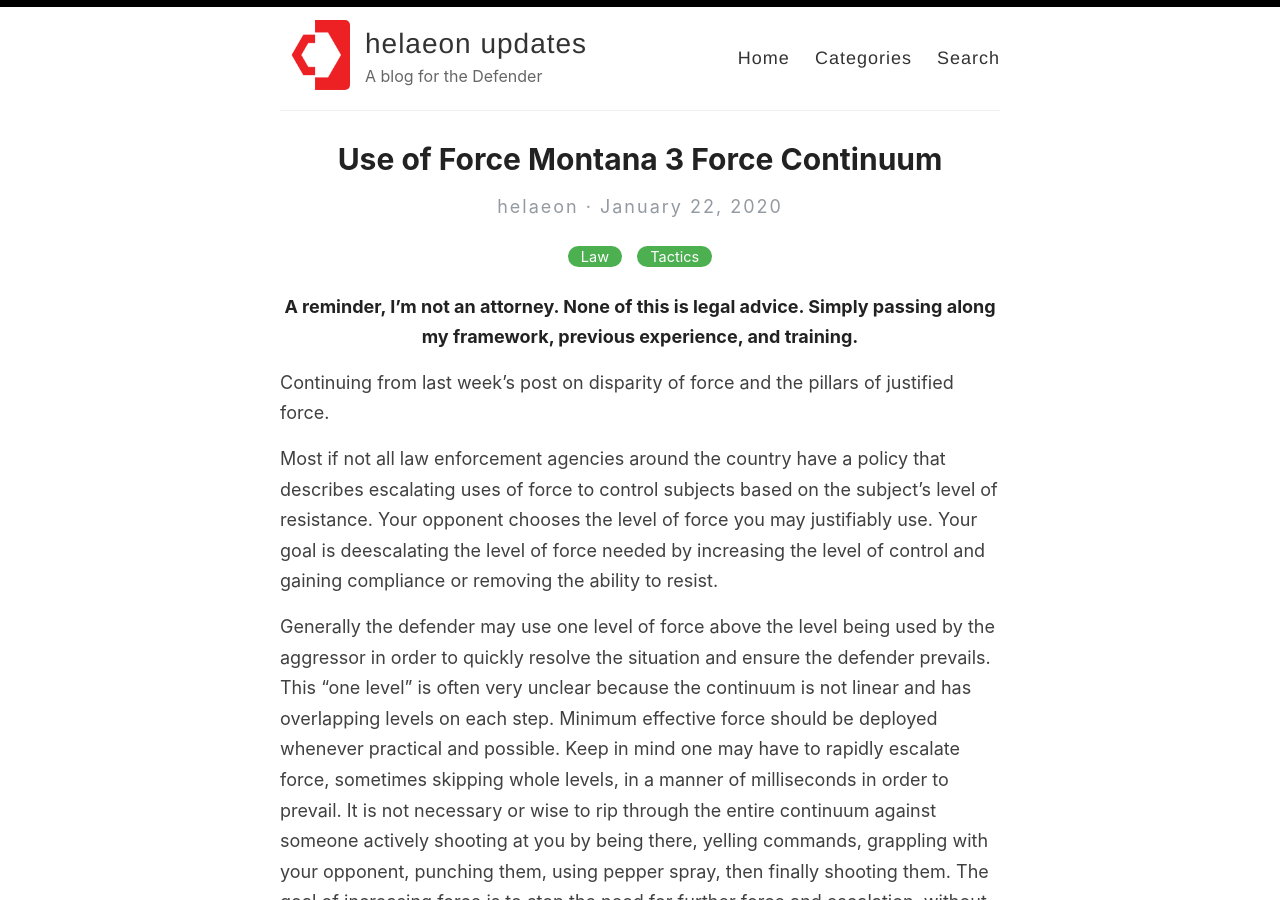
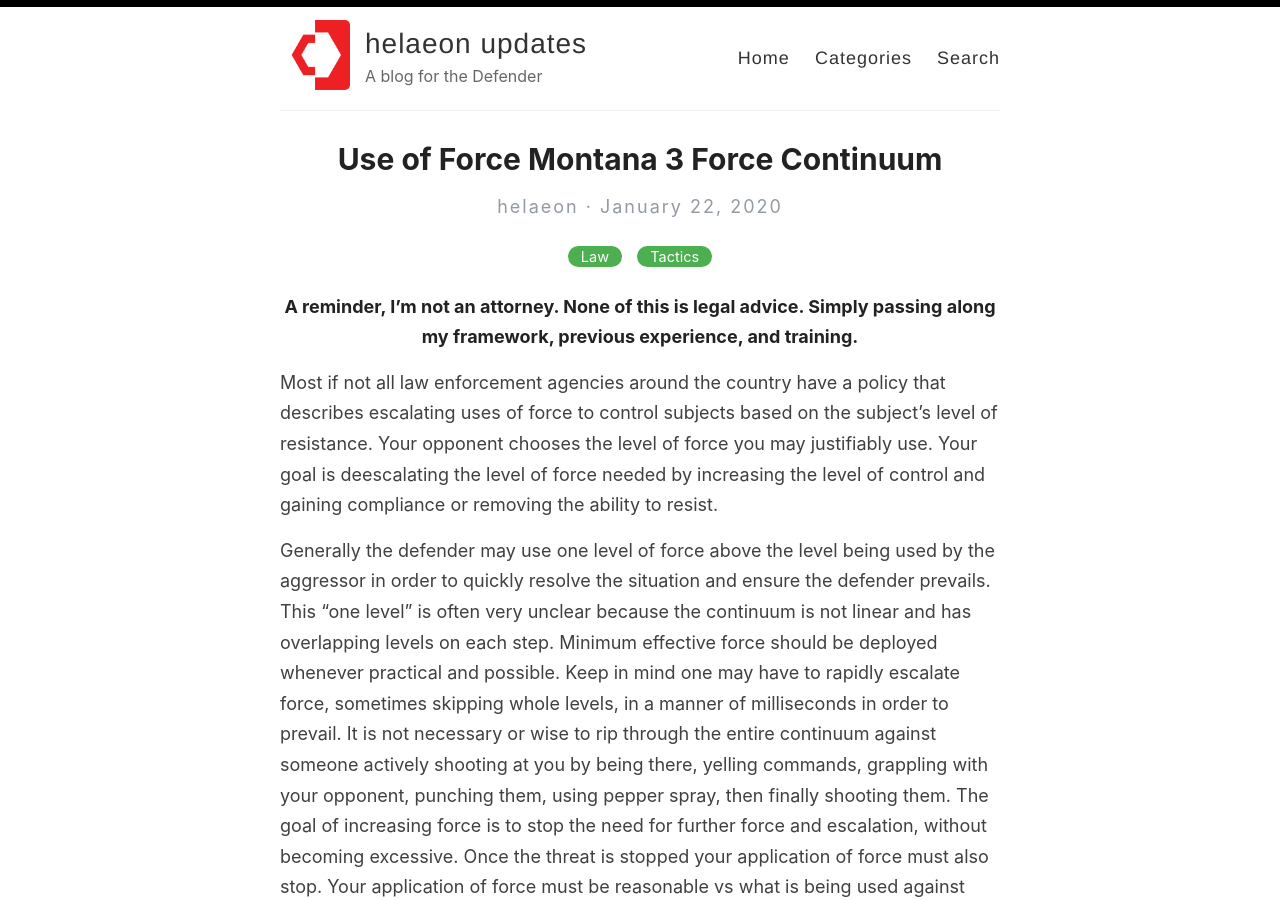
Before and after one commit to helaeon/helaeon.github.io, a Jekyll site: the page built from _posts/2020-1-22-use-of-force-mt-3.md, in a window 1280 px wide and 900 px high. Built offline with Jekyll 4.4.1, drawn with Linux system fonts in a browser that asks for light colours.

Commit message:
Update 2020-1-22-use-of-force-mt-3.md

```diff
--- a/_posts/2020-1-22-use-of-force-mt-3.md
+++ b/_posts/2020-1-22-use-of-force-mt-3.md
@@ -3,9 +3,8 @@ layout: post
 title: Use of Force Montana 3 Force Continuum
 categories: Law Tactics
 ---
+
 ##### A reminder, I'm not an attorney. None of this is legal advice. Simply passing along my framework, previous experience, and training.
-Continuing from last week's post on disparity of force and the pillars of justified force.
-
 Most if not all law enforcement agencies around the country have a policy that describes escalating uses of force to control subjects based on the subject's level of resistance. Your opponent chooses the level of force you may justifiably use. Your goal is deescalating the level of force needed by increasing the level of control and gaining compliance or removing the ability to resist.
 
 Generally the defender may use one level of force above the level being used by the aggressor in order to quickly resolve the situation and ensure the defender prevails. This "one level" is often very unclear because the continuum is not linear and has overlapping levels on each step. Minimum effective force should be deployed whenever practical and possible. Keep in mind one may have to rapidly escalate force, sometimes skipping whole levels, in a manner of milliseconds in order to prevail. It is not necessary or wise to rip through the entire continuum against someone actively shooting at you by being there, yelling commands, grappling with your opponent, punching them, using pepper spray, then finally shooting them. The goal of increasing force is to stop the need for further force and escalation, without becoming excessive. Once the threat is stopped your application of force must also stop. Your application of force must be reasonable vs what is being used against you. As such, your opponent chooses how severely you break or restrain them, you do not.
```
